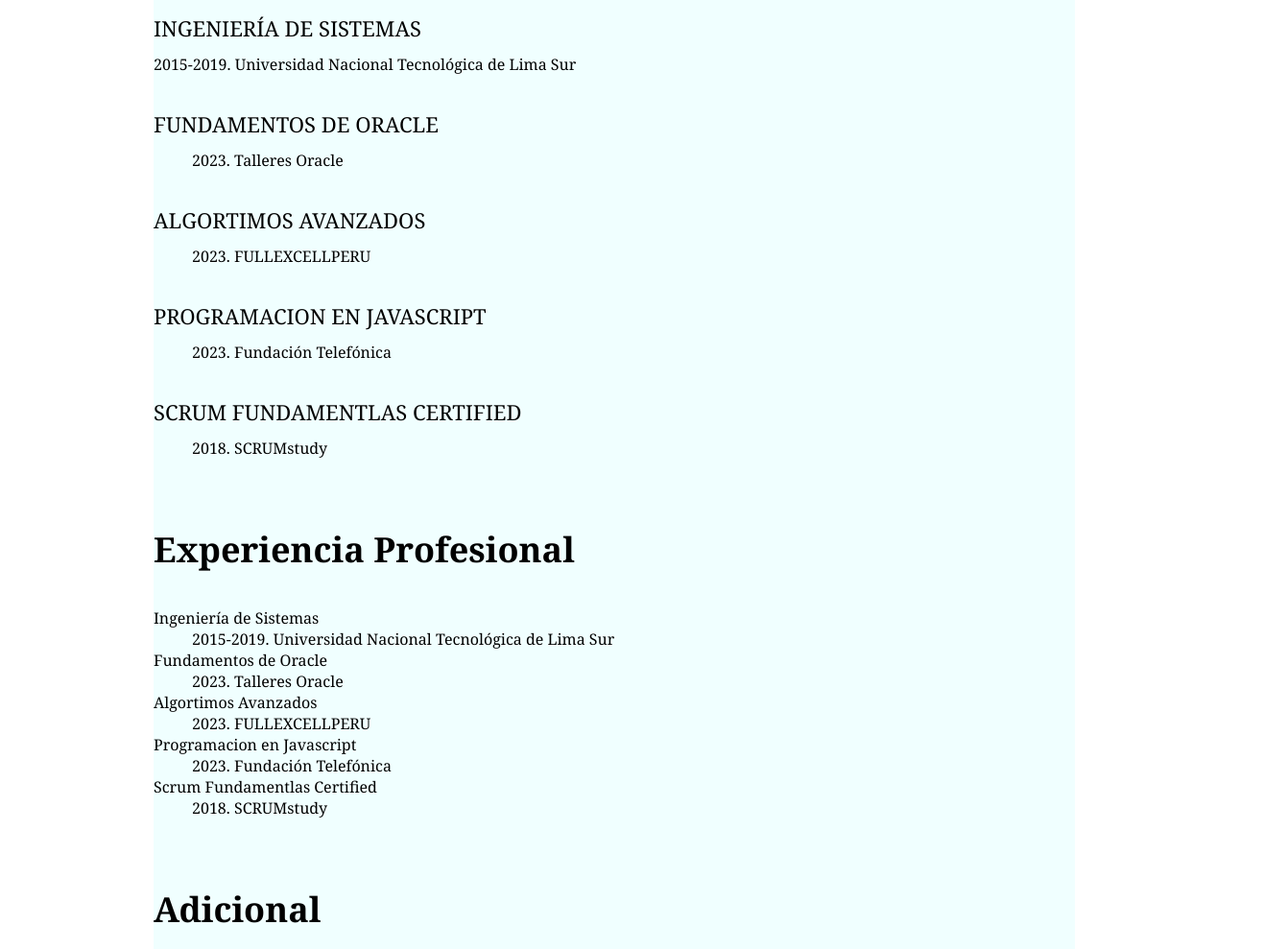
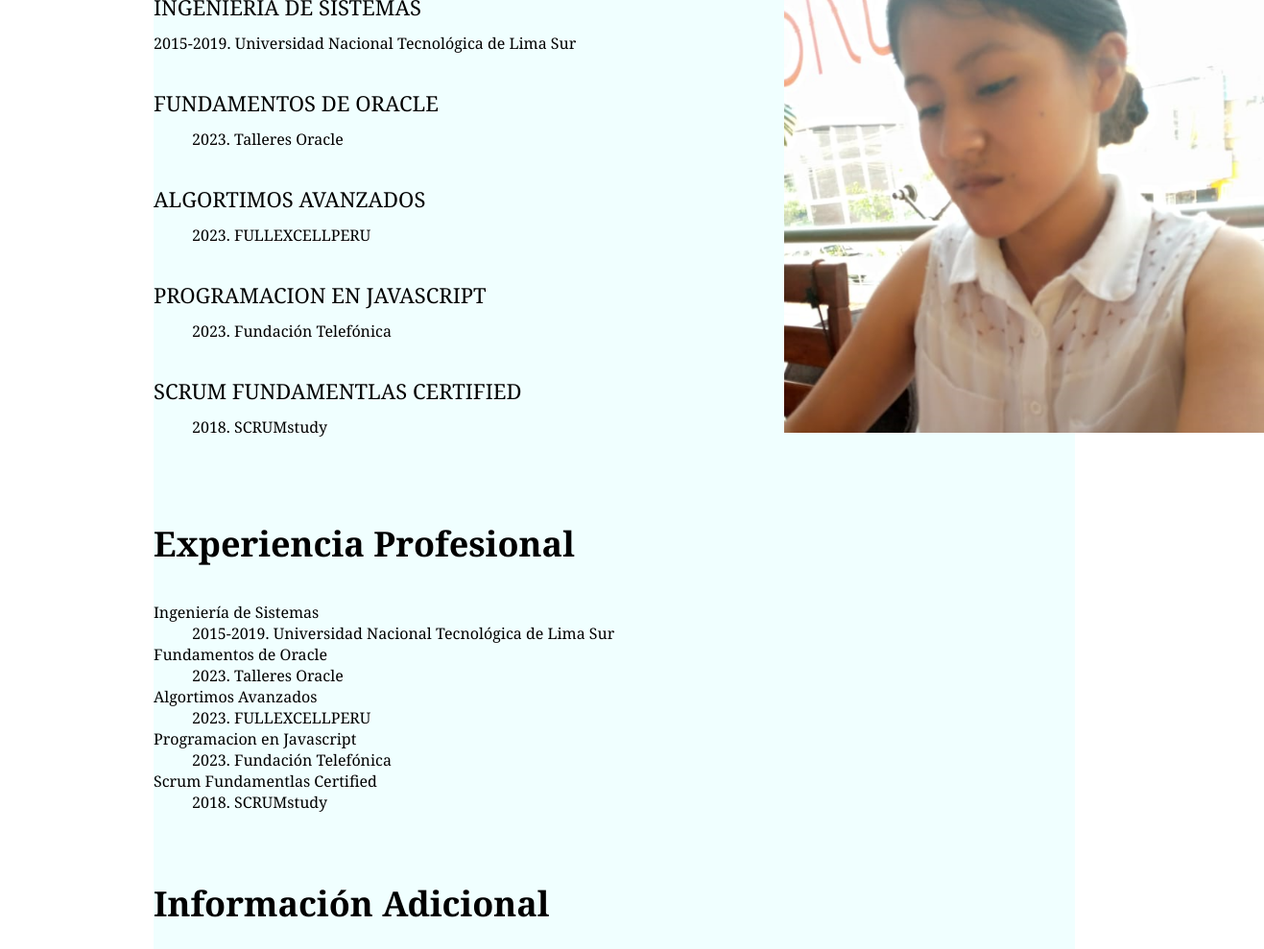
Before and after one commit to RuthCusihuamanSumaria/cvRuth, a plain HTML site: page index.html in a window 1280 px wide. Shown: the part 311-1300 px from the top of the page at 96% size, 1317 px wide, since content can reach past the window. Drawn offline with Linux system fonts and the light colour scheme.

Commit message:
Agregando imagen

```diff
--- a/index.html
+++ b/index.html
@@ -20,7 +20,8 @@
     <section>
         <div style="width: 960px; background-color: azure;height:100%; margin-right: auto;margin-left: auto;">
             <div>
-                <img src=""></img>
+                <div style="display: inline-block;width: 68%;">
+
                     <h3 style="font-size: 36px;font-weight: 700;">Formación Profesional</h3>
                         <div>
                             <dl>
@@ -37,6 +38,11 @@
 
                             </dl>
 
+                        </div>
+                </div>
+
+                <div style="display: inline-block;width: 30%;margin-top: 30px;">
+                    <img src="imagenes/foto.PNG" width="500"></img>
                 </div>
 
 
@@ -65,7 +71,7 @@
             </div>
 
             <div style="margin-top: 70px;">
-                <h3 style="font-size: 36px;font-weight: 700;">Adicional</h3>
+                <h3 style="font-size: 36px;font-weight: 700;">Información Adicional</h3>
                 <div>
                     <dl>
                         <dt style="font-size: 22px; text-transform: uppercase;margin-bottom: 12px;margin-top: 36px;">Ingeniería de Sistemas</dt>
```
Also changed, not shown: imagenes/foto.PNG (added). Lines whose indentation alone changed are shown as unchanged.
